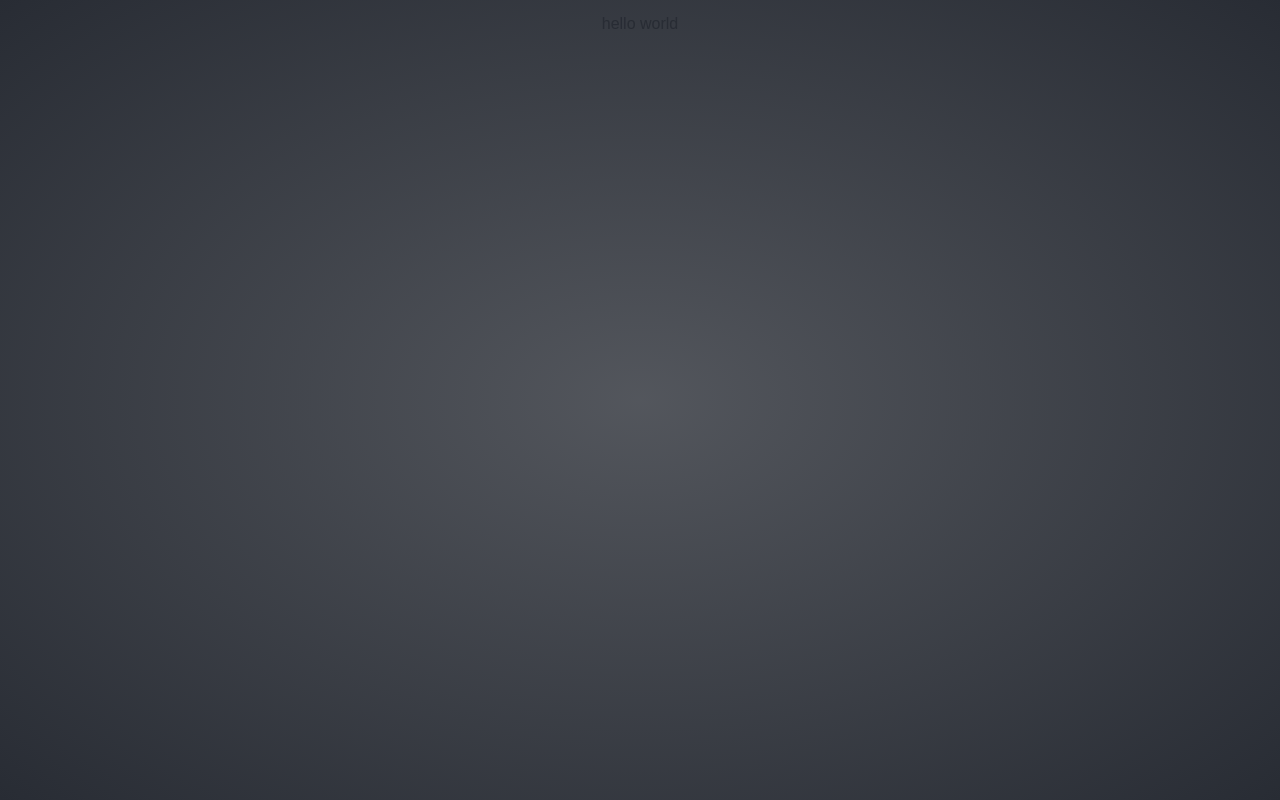
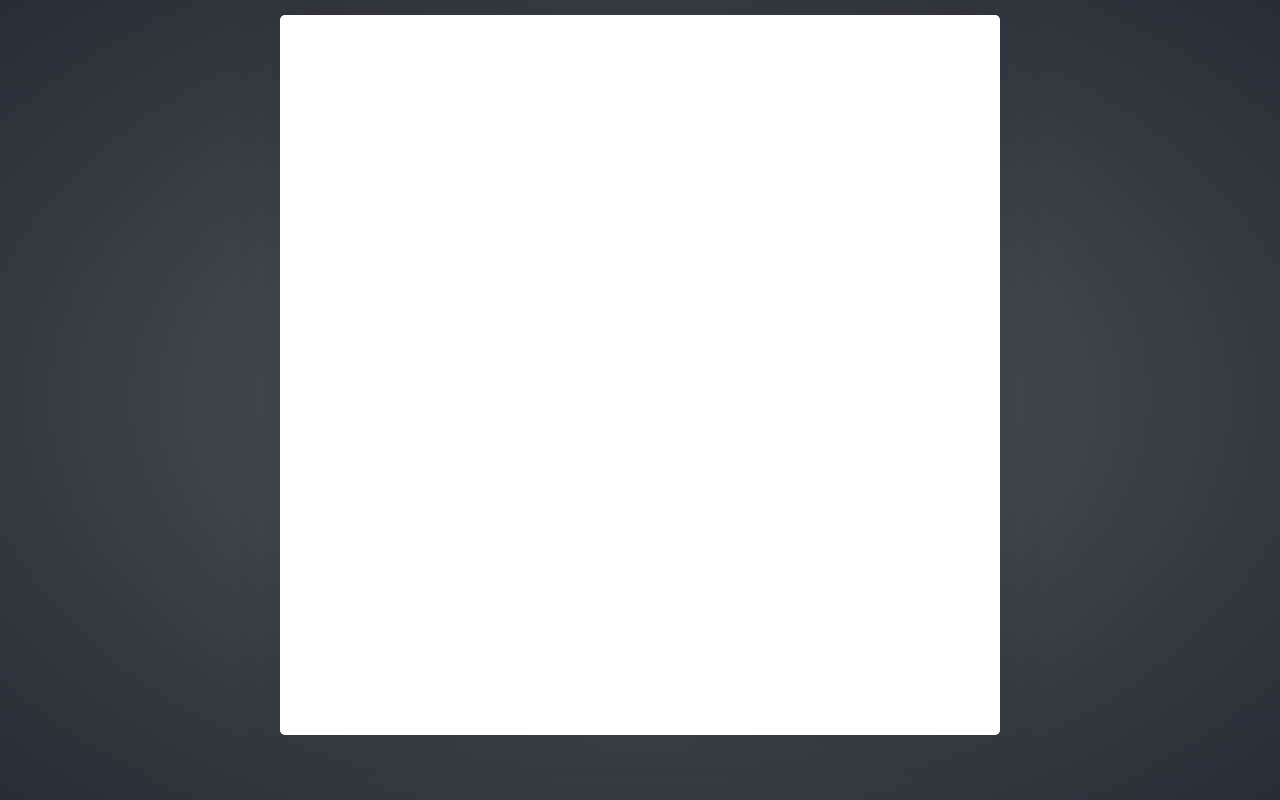
Before and after one commit to daanvanhasselt/sudoku, a React (Create React App) app: page / in a window 1280 px wide. Built offline with nearby package versions, Linux system fonts and the light colour scheme.

Commit message:
added wrapper, content and card

```diff
--- /dev/null
+++ b/src/components/index.ts
@@ -0,0 +1 @@
+export * from './styles'
--- /dev/null
+++ b/src/components/styles/card/index.ts
@@ -0,0 +1,14 @@
+import styled, { css } from 'styled-components'
+
+export const Card = styled.div`
+  ${({ theme }) => css`
+    background-color: ${theme.colors.white};
+    border-radius: 5px;
+    box-shadow: 0 0 60px rgba(0, 0, 0, 0.05);
+    color: ${theme.colors.black};
+    display: flex;
+    flex: 1;
+    flex-direction: column;
+    padding: 30px;
+  `}
+`
--- /dev/null
+++ b/src/components/styles/content/index.ts
@@ -0,0 +1,13 @@
+import styled from 'styled-components'
+
+export const Content = styled.div`
+  width: 90vw;
+  height: 90vw;
+  @media (min-aspect-ratio: 1) {
+    width: 90vh;
+    height: 90vh;
+  }
+  display: flex;
+  flex-direction: column;
+  justify-content: center;
+`
--- /dev/null
+++ b/src/components/styles/index.ts
@@ -0,0 +1,4 @@
+export * from './content'
+export * from './title'
+export * from './card'
+export * from './wrapper'
--- /dev/null
+++ b/src/components/styles/title/index.ts
@@ -0,0 +1,11 @@
+import styled, { css } from 'styled-components'
+
+export const Title = styled.h1`
+  ${({ theme }) => css`
+    color: ${theme.colors.white};
+    font-size: 25px;
+    font-weight: 700;
+    letter-spacing: 0.1em;
+    text-transform: uppercase;
+  `}
+`
--- /dev/null
+++ b/src/components/styles/wrapper/index.ts
@@ -0,0 +1,7 @@
+import styled from 'styled-components'
+
+export const Wrapper = styled.div`
+  display: flex;
+  flex-direction: column;
+  justify-content: baseline;
+`
--- a/src/index.tsx
+++ b/src/index.tsx
@@ -4,13 +4,19 @@ import { register } from './core/service-worker/serviceWorkerRegistration'
 import { GlobalStyles } from './styles'
 import { ThemeProvider } from 'styled-components'
 import { theme } from './styles'
+import { Wrapper, Content, Title, Card } from './components'
 
 const root = ReactDOM.createRoot(document.getElementById('root') as HTMLElement)
 root.render(
   <React.StrictMode>
     <ThemeProvider theme={theme}>
       <GlobalStyles />
-      <div>hello world</div>
+      <Wrapper data-tag="wrapper">
+        {/* <Title data-tag="title">hello world</Title> */}
+        <Content data-tag="content">
+          <Card></Card>
+        </Content>
+      </Wrapper>
     </ThemeProvider>
   </React.StrictMode>
 )
```
